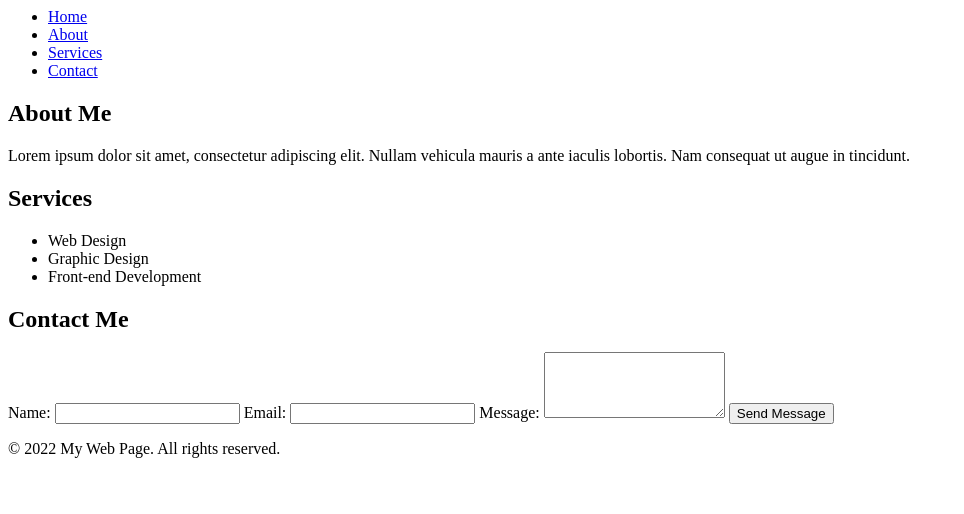
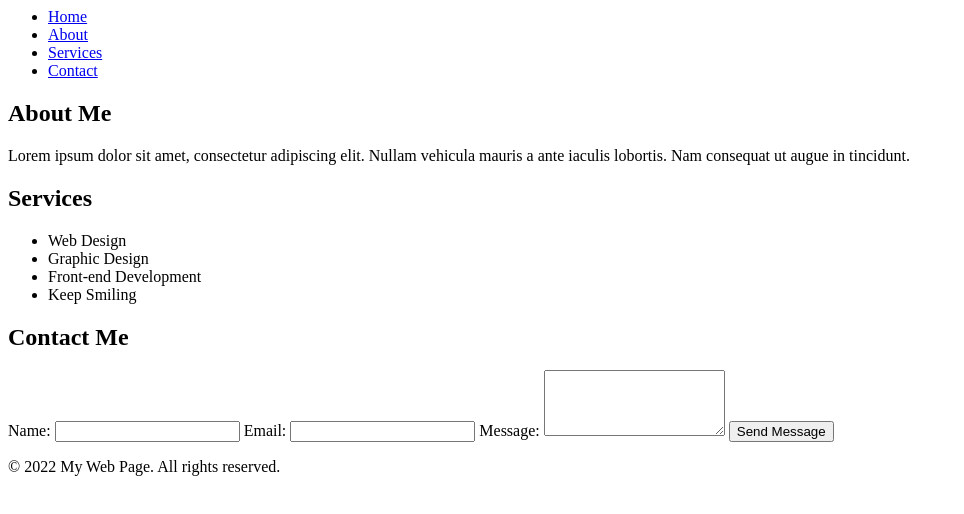
Before and after one commit to reshmaphilipb/reshmaphilipb.github.io, a plain HTML site: page index.html in a window 1280 px wide. Shown: the whole page, without its empty margins (0-964 px from the left). Drawn offline with Linux system fonts and the light colour scheme.

Commit message:
Update index.html

```diff
--- a/index.html
+++ b/index.html
@@ -18,6 +18,7 @@
         <li>Web Design</li>
         <li>Graphic Design</li>
         <li>Front-end Development</li>
+        <li>Keep Smiling</li>
     </ul>
 </section>
 
```
